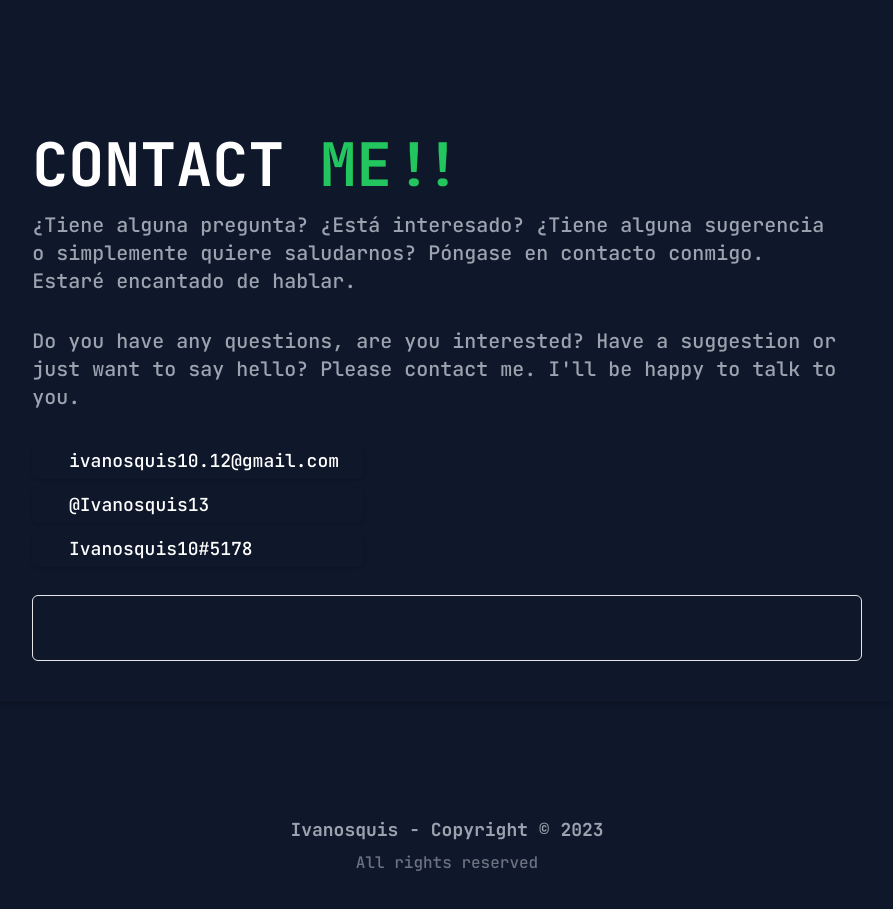
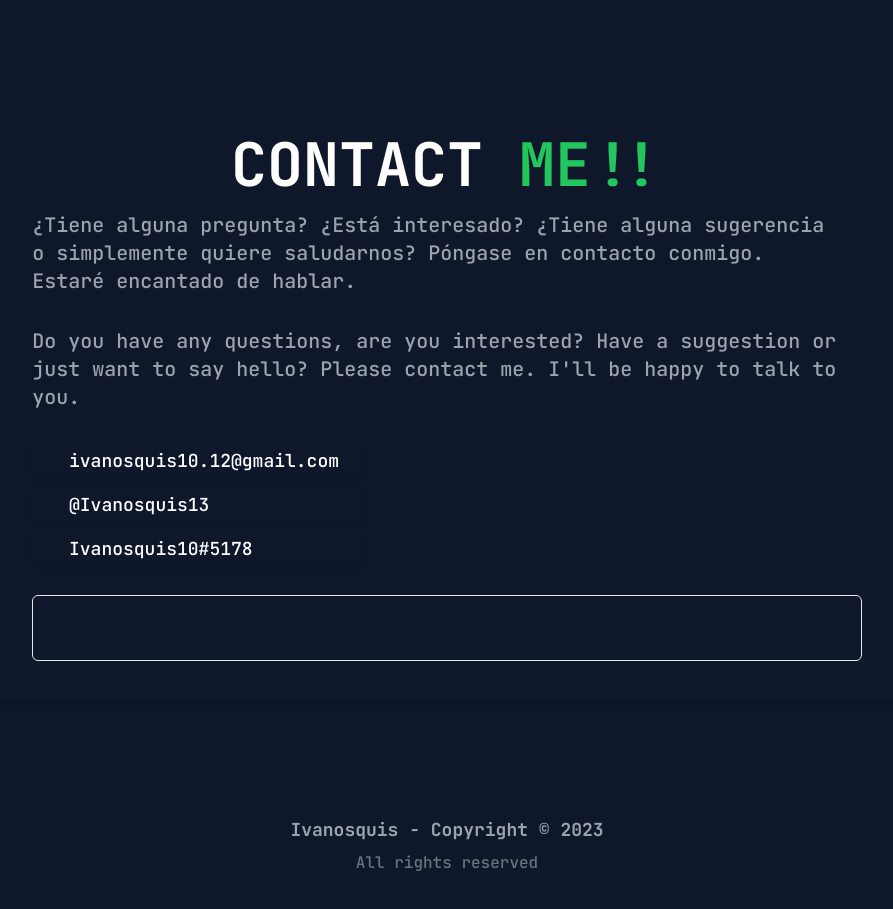
Before and after one commit to ivanosquis10/Ivanosquis-portfolio, a React (Vite) app: page / in a window 1280 px wide. Shown: the part 2780-3689 px from the top of the page, without its empty margins (193-1086 px from the left). Built offline with nearby package versions, Linux system fonts and the light colour scheme; some icons are missing; the HTML template or start-up script is replaced by a standard one.

Commit message:
se arreglo el tamaño del contacte mi del componente contact

```diff
--- a/src/components/Contact.jsx
+++ b/src/components/Contact.jsx
@@ -8,9 +8,9 @@ const Contact = () => {
       <div className="lg:flex mb-10">
         <div className="w-11/12 mx-auto p-5 md:p-10 rounded shadow-md">
           <div className="xl:w-5/6 xl:px-0  mx-auto">
-            <h1 className="text-3xl md:text-6xl md:pb-4 pb-3 text-white font-bold uppercase">
+            <h2 className="text-center text-4xl md:text-6xl md:pb-4 pb-3 text-white font-bold uppercase">
               Contact <span className="text-green-500">me!!</span>
-            </h1>
+            </h2>
             <p className="text-md md:text-xl text-gray-400 pb-8 leading-relaxed font-medium lg:pr-4">
               ¿Tiene alguna pregunta? ¿Está interesado? ¿Tiene alguna sugerencia
               o simplemente quiere saludarnos? Póngase en contacto conmigo.
```
